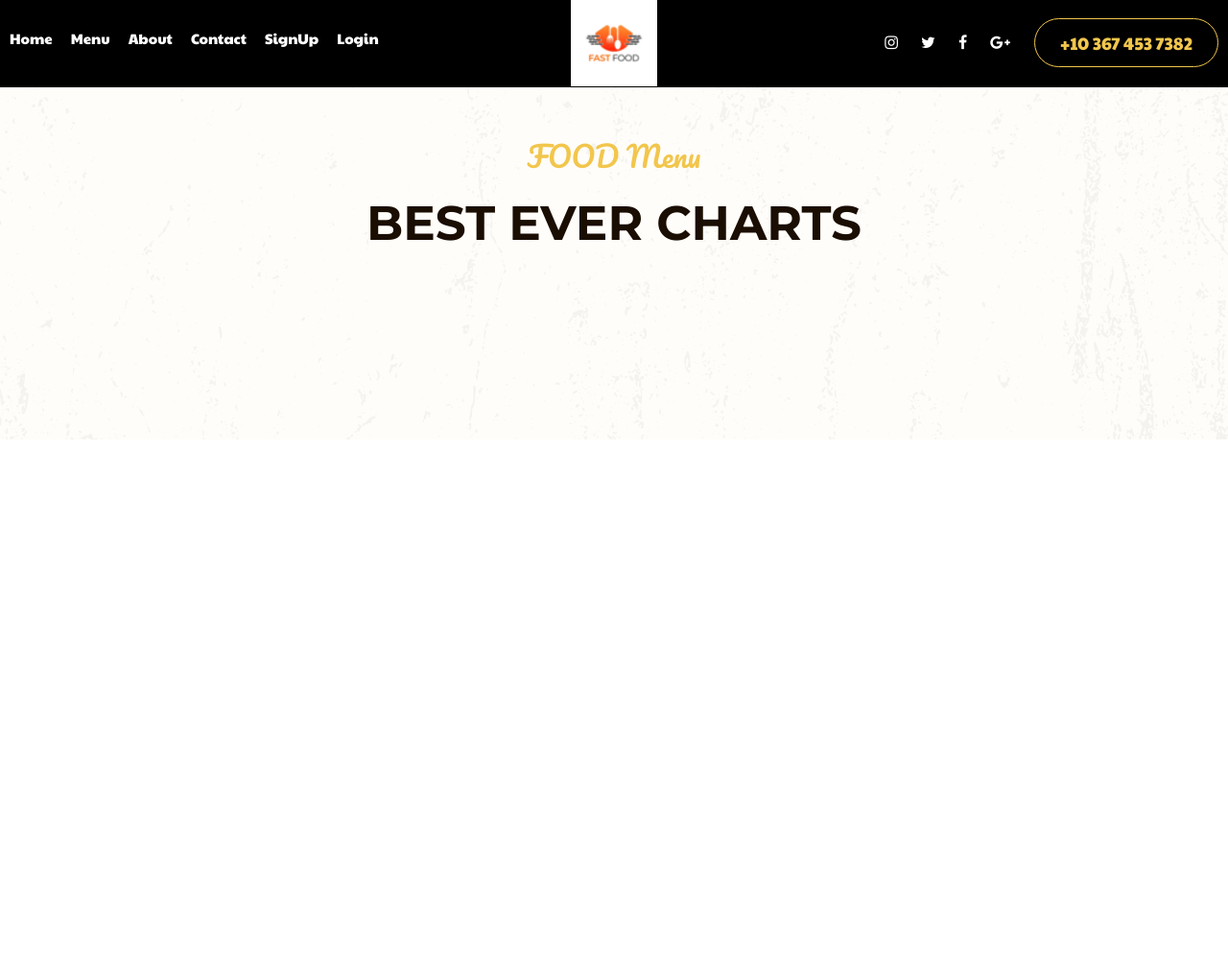
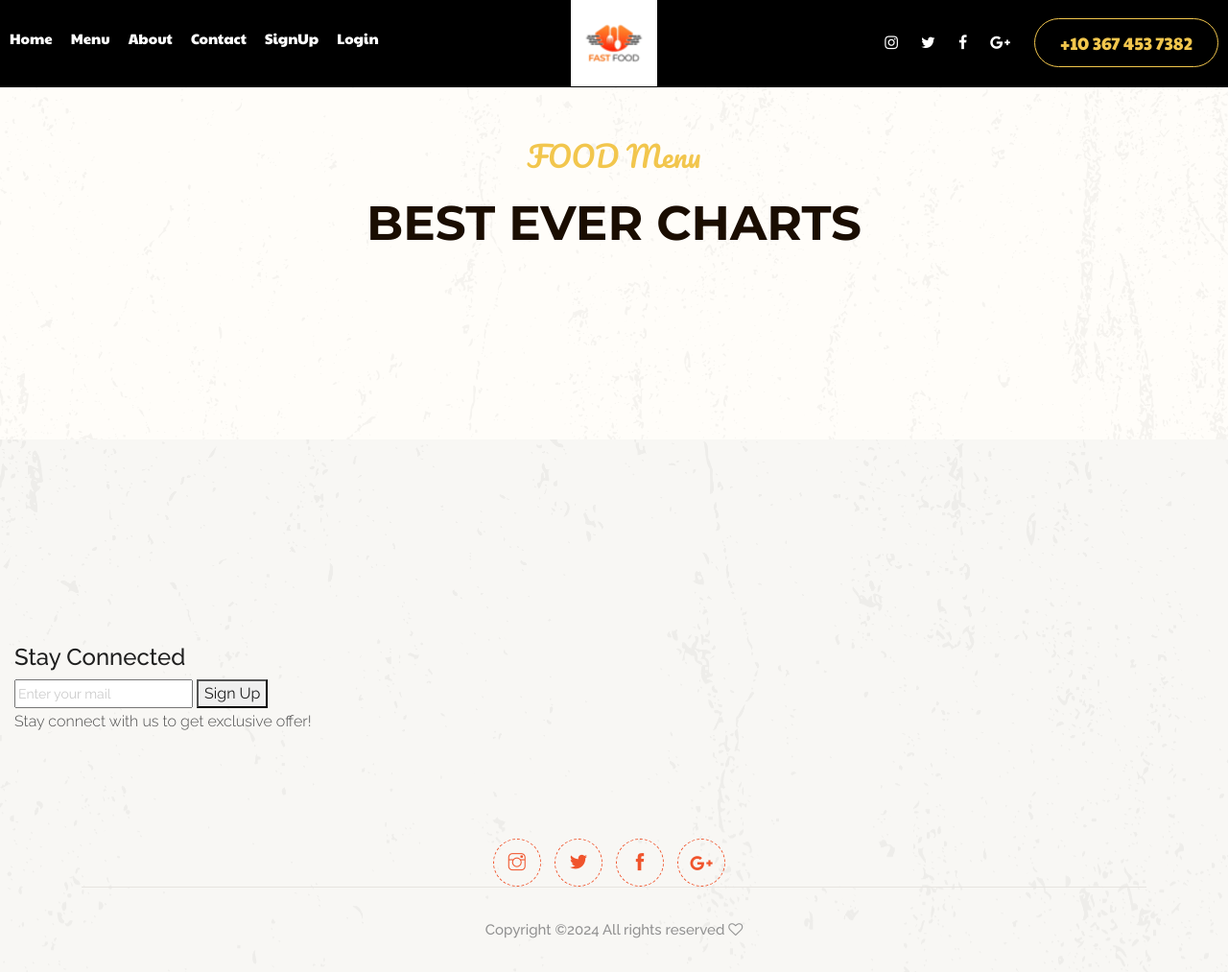
Before and after one commit to pawan0905/food_proj, a Django app: page /product in a window 1280 px wide. Shown: the whole page at 96% size. Before the commit the page ends 458 px from the top, so only its background shows below. Run offline with Django 5.2, Linux system fonts and the light colour scheme; data that the repository does not hold is empty; some libraries are stand-ins or nearby versions.

Commit message:
templates_updated

```diff
--- a/templates/index.html
+++ b/templates/index.html
@@ -6,7 +6,7 @@
 <head>
     <meta charset="utf-8">
     <meta http-equiv="x-ua-compatible" content="ie=edge">
-    <title>Burger</title>
+    <title>Hungry?</title>
     <meta name="description" content="">
     <meta name="viewport" content="width=device-width, initial-scale=1">
     <!-- <link rel="manifest" href="site.webmanifest"> -->
--- a/templates/product.html
+++ b/templates/product.html
@@ -7,7 +7,7 @@
 <head>
     <meta charset="utf-8">
     <meta http-equiv="x-ua-compatible" content="ie=edge">
-    <title>Burger</title>
+    <title>Hungry?</title>
     <meta name="description" content="">
     <meta name="viewport" content="width=device-width, initial-scale=1">
 
@@ -150,3 +150,111 @@
             </div>
      </div>
     </div>
+    <footer class="footer bg-light">
+        <div class="footer_top">
+            {% for n in df2 %}
+            <div class="container">
+                <div class="row">
+                    <div class="col-xl-4 col-md-6 col-lg-4">
+                        <div class="footer_widget text-center ">
+                            <h3 class="footer_title pos_margin">
+                                   {{ n.city }}
+                            </h3>
+                            <p>{{ n.address }} <br>
+                                    <a href="#">{{ n.email_address }}</a></p>
+                            <a class="number" href="#">{{ n.branch_contactno }}</a>
+                        </div>
+                    </div>
+                    {% endfor %}
+                    </div>
+                    <div class="col-xl-4 col-md-12 col-lg-4">
+                            <div class="footer_widget">
+                                    <h3 class="footer_title">
+                                            Stay Connected
+                                    </h3>
+                                    <form action="signup" class="newsletter_form">
+                                        <input type="text" placeholder="Enter your mail">
+                                        <button type="submit">Sign Up</button>
+                                    </form>
+                                    <p class="newsletter_text">Stay connect with us to get exclusive offer!</p>
+                                </div>
+                    </div>
+                </div>
+                <div class="row justify-content-center">
+                    <div class="col-lg-4">
+                        <div class="socail_links text-center">
+                                <ul>
+                                    <li>
+                                        <a href="#">
+                                            <i class="ti-instagram"></i>
+                                        </a>
+                                    </li>
+                                    <li>
+                                        <a href="#">
+                                            <i class="ti-twitter-alt"></i>
+                                        </a>
+                                    </li>
+                                    <li>
+                                        <a href="#">
+                                            <i class="ti-facebook"></i>
+                                        </a>
+                                    </li>
+                                    <li>
+                                        <a href="#">
+                                            <i class="fa fa-google-plus"></i>
+                                        </a>
+                                    </li>
+                                </ul>
+                            </div>
+                    </div>
+                </div>
+            </div>
+        </div>
+        <div class="copy-right_text">
+            <div class="container">
+                <div class="footer_border"></div>
+                <div class="row">
+                    <div class="col-xl-12">
+                        <p class="copy_right text-center">
+                            <!-- Link back to Colorlib can't be removed. Template is licensed under CC BY 3.0. -->
+Copyright &copy;<script>document.write(new Date().getFullYear());</script> All rights reserved <i class="fa fa-heart-o" aria-hidden="true"></i>
+<!-- Link back to Colorlib can't be removed. Template is licensed under CC BY 3.0. -->
+                        </p>
+                    </div>
+                </div>
+            </div>
+        </div>
+    </footer>
+
+
+<!-- JS here -->
+<script src="{% static 'js/vendor/modernizr-3.5.0.min.js' %}"></script>
+<script src="{% static 'js/vendor/jquery-1.12.4.min.js' %}"></script>
+<script src="{% static 'js/popper.min.js' %}"></script>
+<script src="{% static 'js/bootstrap.min.js' %}"></script>
+<script src="{% static 'js/owl.carousel.min.js' %}"></script>
+<script src="{% static 'js/isotope.pkgd.min.js' %}"></script>
+<script src="{% static 'js/ajax-form.js' %}"></script>
+<script src="{% static 'js/waypoints.min.js' %}"></script>
+<script src="{% static 'js/jquery.counterup.min.js' %}"></script>
+<script src="{% static 'js/imagesloaded.pkgd.min.js' %}"></script>
+<script src="{% static 'js/scrollIt.js' %}"></script>
+<script src="{% static 'js/jquery.scrollUp.min.js' %}"></script>
+<script src="{% static 'js/wow.min.js' %}"></script>
+<script src="{% static 'js/nice-select.min.js' %}"></script>
+<script src="{% static 'js/jquery.slicknav.min.js' %}"></script>
+<script src="{% static 'js/jquery.magnific-popup.min.js' %}"></script>
+<script src="{% static 'js/plugins.js' %}"></script>
+
+<!--contact js-->
+<script src="{% static 'js/contact.js' %}"></script>
+<script src="{% static 'js/jquery.ajaxchimp.min.js' %}"></script>
+<script src="{% static 'js/jquery.form.js' %}"></script>
+<script src="{% static 'js/jquery.validate.min.js' %}"></script>
+<script src="{% static 'js/mail-script.js' %}"></script>
+
+<script src="{% static 'js/main.js' %}"></script>
+
+</body>
+
+</html>
--- a/templates/profile.html
+++ b/templates/profile.html
@@ -32,12 +32,13 @@
     <div class="container">
         <h1>Profile</h1>
         <img src="{{ user.profile.profile_image.url }}" alt="Profile Picture" width="150">
-        <h2>{{ user.username }}</h2>
-        <p>{{ user.email }}</p>
+        <h2>Name:-{{ user.username }}</h2>
+        <p>E-Mail:-{{ user.email }}</p>
         <p>Location: City, Country</p>
         <h3>About Me</h3>
         <p>Lorem ipsum dolor sit amet, consectetur adipiscing elit. Nullam eleifend tortor et nisi congue, id hendrerit metus fermentum. Aliquam nec odio eget ante tempor commodo.</p>
         <h3>Contact Me</h3>
+        <p>Bio:-{{ profile.bio }}</p>
         <p>You can reach me via email at <a href="{{ user.email }}">{{ user.email }}</a></p>
     </div>
 </form>
```
Also changed, not shown: templates/about.html (+6 -3 lines).
